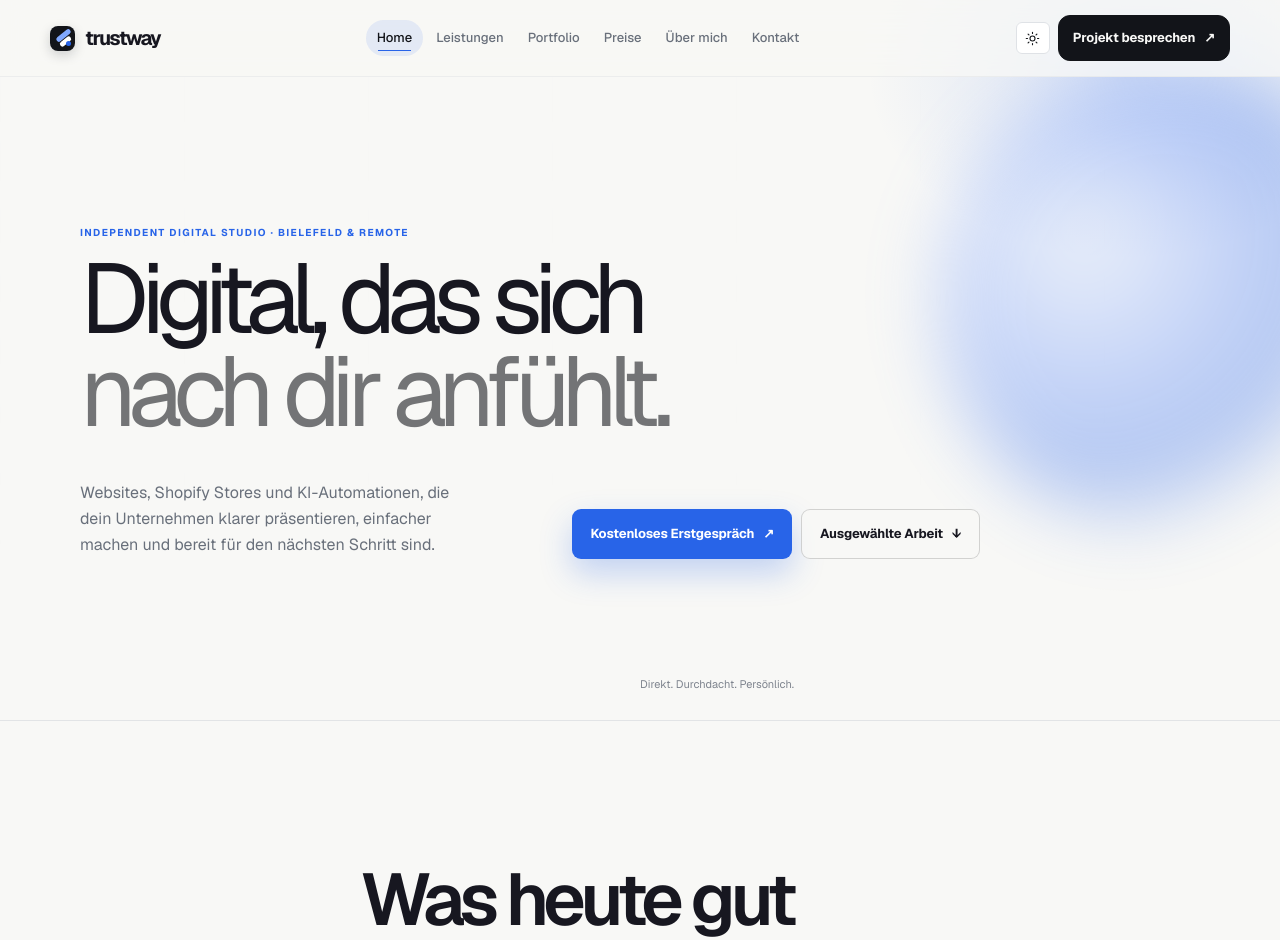
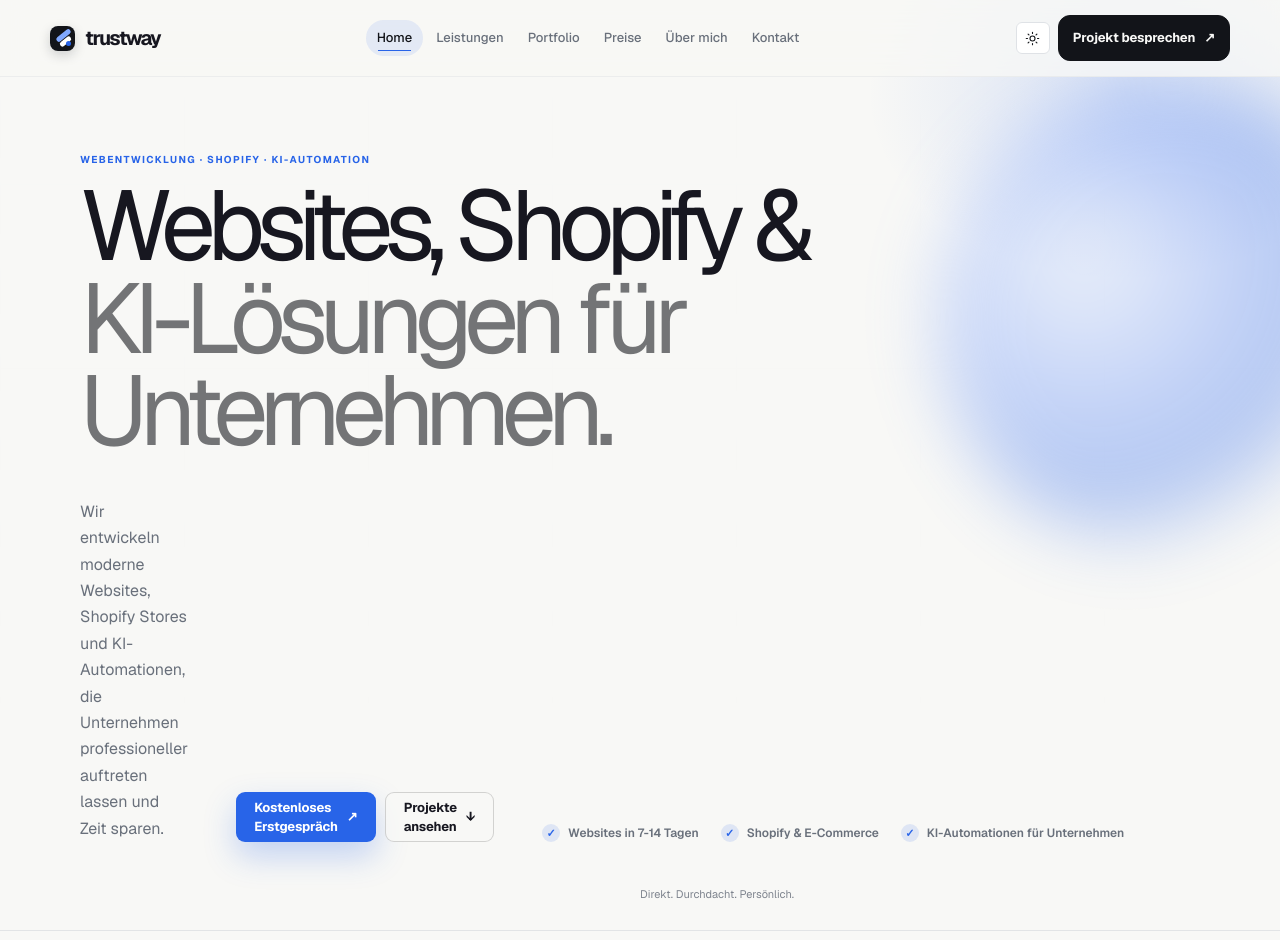
Before and after one commit to fawazkh2/trustway-digital, a Next.js app: page / in a window 1280 px wide. Shown: the top 940 px of the page. Built offline with nearby package versions, Linux system fonts and the light colour scheme.

Commit message:
Clarify homepage hero message

```diff
--- a/app/page.tsx
+++ b/app/page.tsx
@@ -39,7 +39,7 @@
 
 export default function Home() {
   return <main className="home-page"><HomeHeader />
-    <section id="home" className="hero"><div className="hero-grid" aria-hidden="true" /><div className="hero-glow hero-glow-one" aria-hidden="true" /><div className="hero-glow hero-glow-two" aria-hidden="true" /><div className="shell hero-content"><p className="eyebrow fade-up">Independent digital studio · Bielefeld &amp; remote</p><h1 className="hero-title fade-up">Digital, das sich<br /><span>nach dir anfühlt.</span></h1><div className="hero-bottom fade-up"><p>Websites, Shopify Stores und KI-Automationen, die dein Unternehmen klarer präsentieren, einfacher machen und bereit für den nächsten Schritt sind.</p><div className="button-row"><Link href="/project-request" className="button button-primary">Kostenloses Erstgespräch <span aria-hidden="true">↗</span></Link><Link href="/portfolio" className="button button-secondary">Ausgewählte Arbeit <span aria-hidden="true">↓</span></Link></div></div></div><div className="shell hero-caption"><span>Direkt. Durchdacht. Persönlich.</span><span>Für Unternehmen, die weiter wollen.</span></div></section>
+    <section id="home" className="hero"><div className="hero-grid" aria-hidden="true" /><div className="hero-glow hero-glow-one" aria-hidden="true" /><div className="hero-glow hero-glow-two" aria-hidden="true" /><div className="shell hero-content"><p className="eyebrow fade-up">Webentwicklung · Shopify · KI-Automation</p><h1 className="hero-title fade-up">Websites, Shopify &amp;<br /><span>KI-Lösungen für Unternehmen.</span></h1><div className="hero-bottom fade-up"><p>Wir entwickeln moderne Websites, Shopify Stores und KI-Automationen, die Unternehmen professioneller auftreten lassen und Zeit sparen.</p><div className="button-row"><Link href="/kontakt" className="button button-primary">Kostenloses Erstgespräch <span aria-hidden="true">↗</span></Link><Link href="/portfolio" className="button button-secondary">Projekte ansehen <span aria-hidden="true">↓</span></Link></div><ul className="hero-benefits"><li><span aria-hidden="true">✓</span> Websites in 7-14 Tagen</li><li><span aria-hidden="true">✓</span> Shopify &amp; E-Commerce</li><li><span aria-hidden="true">✓</span> KI-Automationen für Unternehmen</li></ul></div></div><div className="shell hero-caption"><span>Direkt. Durchdacht. Persönlich.</span><span>Für Unternehmen, die weiter wollen.</span></div></section>
     <section id="services" className="section services-section"><div className="shell"><div className="section-intro"><p className="eyebrow">Leistungen</p><h2>Was heute gut<br />funktioniert, wächst mit.</h2><p>Keine Standardpakete. Wir bauen den digitalen Teil deines Unternehmens so, dass er Menschen überzeugt und im Alltag wirklich hilft.</p></div><div className="services-list">{services.map((service) => <article className="service-row" key={service.number}><span className="service-number">{service.number}</span><div><h3>{service.title}</h3><p>{service.text}</p></div><a href="#contact" className="circle-link" aria-label={`Mehr über ${service.title} erfahren`}><span aria-hidden="true">↗</span></a></article>)}</div></div></section>
     <section id="process" className="section process-section"><div className="shell"><div className="section-heading"><div><p className="eyebrow">Zusammenarbeit</p><h2>Wenig Reibung.<br />Viel Klarheit.</h2></div><p className="section-aside">Ein fokussierter Prozess, damit gute Entscheidungen schnell entstehen und dein Projekt nicht im Alltag untergeht.</p></div><div className="process-grid">{steps.map((step) => <article className="process-card" key={step.number}><div className="process-card-top"><span>{step.number}</span><i aria-hidden="true">{step.icon}</i></div><h3>{step.title}</h3><p>{step.text}</p></article>)}</div></div></section>
     <section id="portfolio" className="section portfolio-section"><div className="shell"><div className="section-heading"><div><p className="eyebrow">Shopify Concepts</p><h2>Stores, die man<br />gern entdecken will.</h2></div><p className="portfolio-note">Unabhängige Konzeptstudien für Marken mit Anspruch.</p></div><div className="shopify-concept-grid">{shopifyConcepts.map((concept) => <article className="shopify-concept-card" key={concept.slug}><div className="shopify-concept-preview"><Image src={concept.image} alt={`${concept.title} Konzeptprojekt`} fill sizes="(max-width: 760px) 100vw, 50vw" /></div><div className="shopify-concept-meta"><div><p>{concept.category.replace("Shopify · ", "")}</p><h3>{concept.title}</h3><span>Konzeptprojekt</span></div><Link href={`/portfolio/${concept.slug}`} className="shopify-concept-link">Details <span aria-hidden="true">↗</span></Link></div></article>)}</div></div></section>
--- a/app/premium.css
+++ b/app/premium.css
@@ -44,6 +44,9 @@
 .home-page .hero-bottom > p { max-width: 400px; margin-bottom: 26px; font-size: 15px; line-height: 1.65; }
 .home-page .button-row { display: grid; grid-template-columns: 1fr; gap: 9px; }
 .home-page .button { width: 100%; min-height: 50px; }
+.hero-benefits { display: grid; gap: 9px; margin: 24px 0 0; padding: 0; color: var(--muted); font-size: 13px; font-weight: 600; list-style: none; }
+.hero-benefits li { display: flex; align-items: center; gap: 8px; }
+.hero-benefits span { display: grid; width: 18px; height: 18px; place-items: center; border-radius: 50%; background: color-mix(in srgb, var(--blue) 12%, transparent); color: var(--blue); font-size: 11px; }
 .home-page .hero-caption { display: none; }
 .home-page .section { padding: 88px 0; }
 .home-page .section h2, .home-page .trust-intro h2 { font-size: clamp(36px, 10vw, 50px); letter-spacing: -.075em; line-height: .96; }
@@ -187,6 +190,7 @@
   .home-page .hero-bottom > p { margin: 0; font-size: 16px; }
   .home-page .button-row { display: flex; grid-template-columns: none; }
   .home-page .button { width: auto; }
+  .hero-benefits { grid-template-columns: repeat(3, max-content); column-gap: 22px; margin: 0; font-size: 12px; }
   .home-page .hero-caption { display: flex; }
   .home-page .section { padding: 126px 0; }
   .home-page .section h2, .home-page .trust-intro h2 { font-size: clamp(48px, 5.4vw, 72px); }
```
